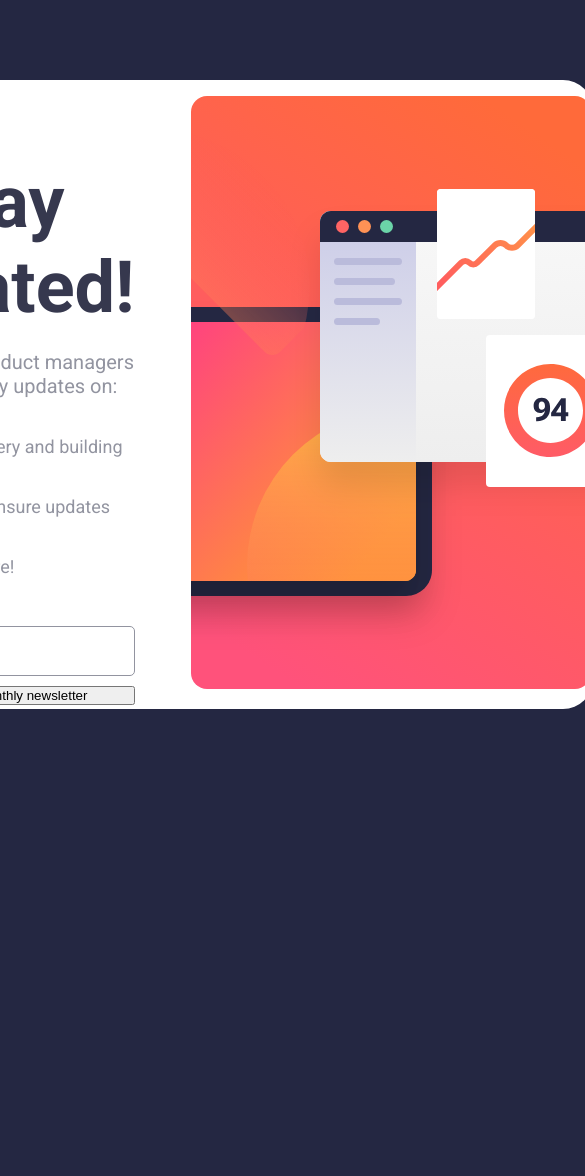
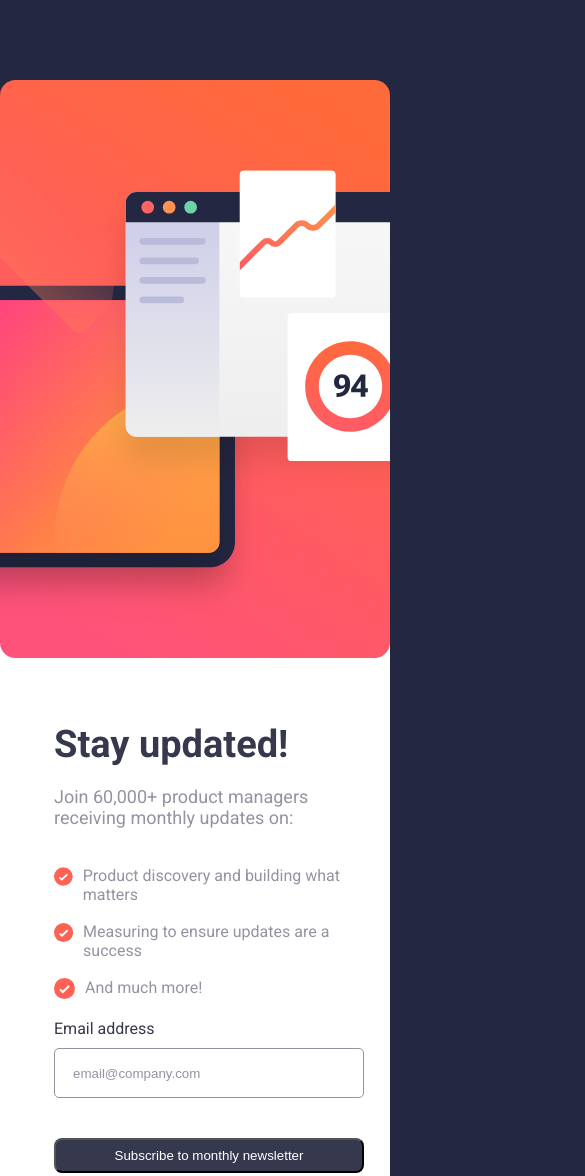
Before and after one commit to RenanDevWeb/-Newslettersignupform, a plain HTML site: page index.html in a window 390 px wide. Shown: the top 1176 px of the page, 585 px wide, since content can reach past the window. Before the commit the page ends 844 px from the top, so only its background shows below. Drawn offline with Linux system fonts and the light colour scheme.

Commit message:
corrigindo responsividade

```diff
--- a/css/styles.css
+++ b/css/styles.css
@@ -16,6 +16,7 @@ body{
     margin-top: 80px;
     background-color: hsl(0, 0%, 100%);
     display: flex;
+
     justify-content: center;
     align-items: center;
     border-radius: 30px;
@@ -34,7 +35,7 @@ body{
 }
 .box1 h1{
     color:  hsl(235, 18%, 26%);
-    font-size: 72px;
+    font-size: 42px;
     text-align: center;
     margin-bottom: 20px;
 }
@@ -103,8 +104,8 @@ body{
     height: 50px;
     padding: 10px;
     border: 1px solid hsl(231, 7%, 60%);
-     outline: none;
-     border-radius: 5px;
+    outline: none;
+    border-radius: 5px;
 }
 
 .form input::placeholder {
@@ -113,7 +114,7 @@ body{
 }
 
 
-.form a{
+.form button{
     width: 100%;
     color: #fff;
     background-color: hsl(235, 18%, 26%);
@@ -132,3 +133,45 @@ background: linear-gradient(60deg, rgba(248,81,119,1) 0%, rgba(255,98,87,1) 42%)
 
    padding: 16px 2px;
 }
+@media screen and (max-width: 767px) {
+
+    .container{
+        display: flex;
+        flex-direction: column-reverse;
+        justify-content: flex-start;
+        align-items: flex-start;
+        width: 100vw;
+        width: 100vh;
+    }
+
+    .box1{
+        width: 100%;
+    }
+    .box1 h1{
+        color:  hsl(235, 18%, 26%);
+        font-size: 38px;
+        text-align: center;
+
+    }
+
+
+    .box1 p{
+        color: hsl(231, 7%, 60%);
+        font-size: 18px;
+        word-wrap: break-word;
+    }
+    .box1 .list ul{
+        font-size: 16px;
+    }
+
+    .box2{
+        width: 100%;
+    }
+   .box2 img{
+    width: 100%;
+    margin: 0;
+    padding: 0;
+
+   }
+
+}
```
